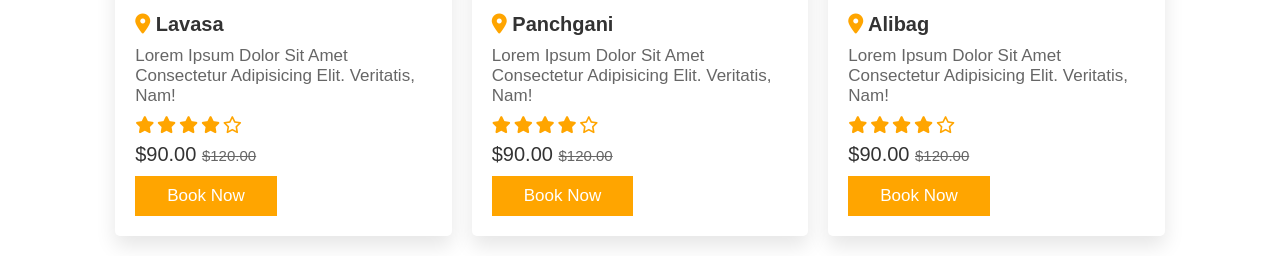
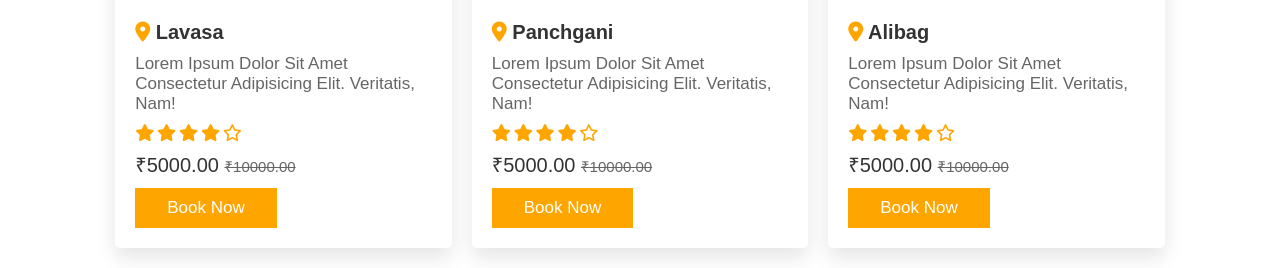
Before and after one commit to Mroshann/Tourism, a Flask app: page /package in a window 1280 px wide. Shown: the part 1489-1757 px from the top of the page. Before the commit the page ends 1735 px from the top, so only its background shows below. Run offline with Flask 3, Linux system fonts and the light colour scheme; some libraries are stand-ins or nearby versions.

Commit message:
Update package.html

```diff
--- a/Travel/templates/package.html
+++ b/Travel/templates/package.html
@@ -32,7 +32,7 @@
                         <i class="fas fa-star"></i>
                         <i class="far fa-star"></i>
                     </div>
-                    <div class="price"> $90.00 <span>$120.00</span> </div>
+                    <div class="price"> ₹5000.00 <span>₹10000.00</span> </div>
                     <a href="#" class="btn">book now</a>
                 </div>
             </div>
@@ -49,7 +49,7 @@
                         <i class="fas fa-star"></i>
                         <i class="far fa-star"></i>
                     </div>
-                    <div class="price"> $90.00 <span>$120.00</span> </div>
+                    <div class="price"> ₹5000.00 <span>₹10000.00</span> </div>
                     <a href="#" class="btn">book now</a>
                 </div>
             </div>
@@ -66,7 +66,7 @@
                         <i class="fas fa-star"></i>
                         <i class="far fa-star"></i>
                     </div>
-                    <div class="price"> $90.00 <span>$120.00</span> </div>
+                    <div class="price"> ₹5000.00 <span>₹10000.00</span> </div>
                     <a href="#" class="btn">book now</a>
                 </div>
             </div>
@@ -83,7 +83,7 @@
                         <i class="fas fa-star"></i>
                         <i class="far fa-star"></i>
                     </div>
-                    <div class="price"> $90.00 <span>$120.00</span> </div>
+                    <div class="price"> ₹5000.00 <span>₹10000.00</span> </div>
                     <a href="#" class="btn">book now</a>
                 </div>
             </div>
@@ -100,7 +100,7 @@
                         <i class="fas fa-star"></i>
                         <i class="far fa-star"></i>
                     </div>
-                    <div class="price"> $90.00 <span>$120.00</span> </div>
+                    <div class="price"> ₹5000.00 <span>₹10000.00</span> </div>
                     <a href="#" class="btn">book now</a>
                 </div>
             </div>
@@ -117,7 +117,7 @@
                         <i class="fas fa-star"></i>
                         <i class="far fa-star"></i>
                     </div>
-                    <div class="price"> $90.00 <span>$120.00</span> </div>
+                    <div class="price"> ₹5000.00 <span>₹10000.00</span> </div>
                     <a href="#" class="btn">book now</a>
                 </div>
 
@@ -134,7 +134,7 @@
                         <i class="fas fa-star"></i>
                         <i class="far fa-star"></i>
                     </div>
-                    <div class="price"> $90.00 <span>$120.00</span> </div>
+                    <div class="price"> ₹5000.00 <span>₹10000.00</span> </div>
                     <a href="#" class="btn">book now</a>
                 </div>
             </div>
@@ -151,7 +151,7 @@
                         <i class="fas fa-star"></i>
                         <i class="far fa-star"></i>
                     </div>
-                    <div class="price"> $90.00 <span>$120.00</span> </div>
+                    <div class="price"> ₹5000.00 <span>₹10000.00</span> </div>
                     <a href="#" class="btn">book now</a>
                 </div>
             </div>
@@ -168,7 +168,7 @@
                         <i class="fas fa-star"></i>
                         <i class="far fa-star"></i>
                     </div>
-                    <div class="price"> $90.00 <span>$120.00</span> </div>
+                    <div class="price"> ₹5000.00 <span>₹10000.00</span> </div>
                     <a href="#" class="btn">book now</a>
                 </div>
             </div>
```
